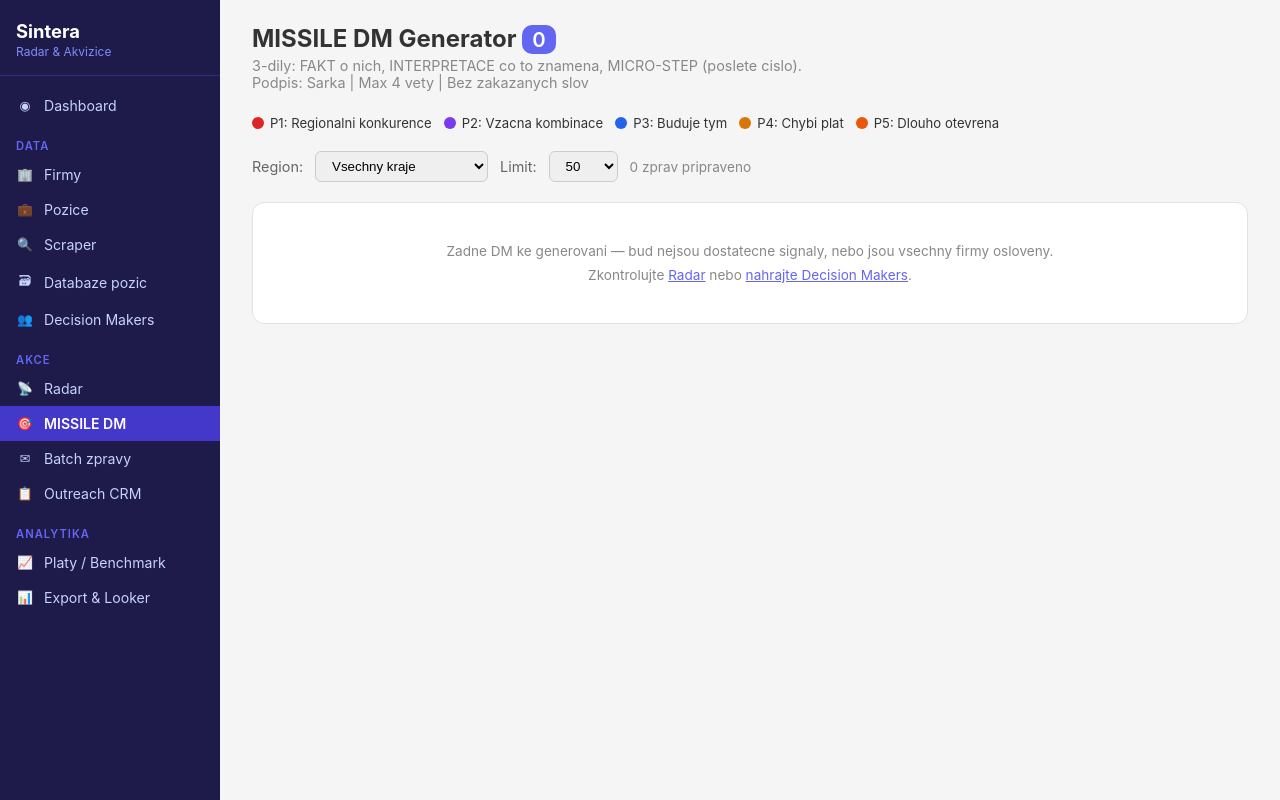
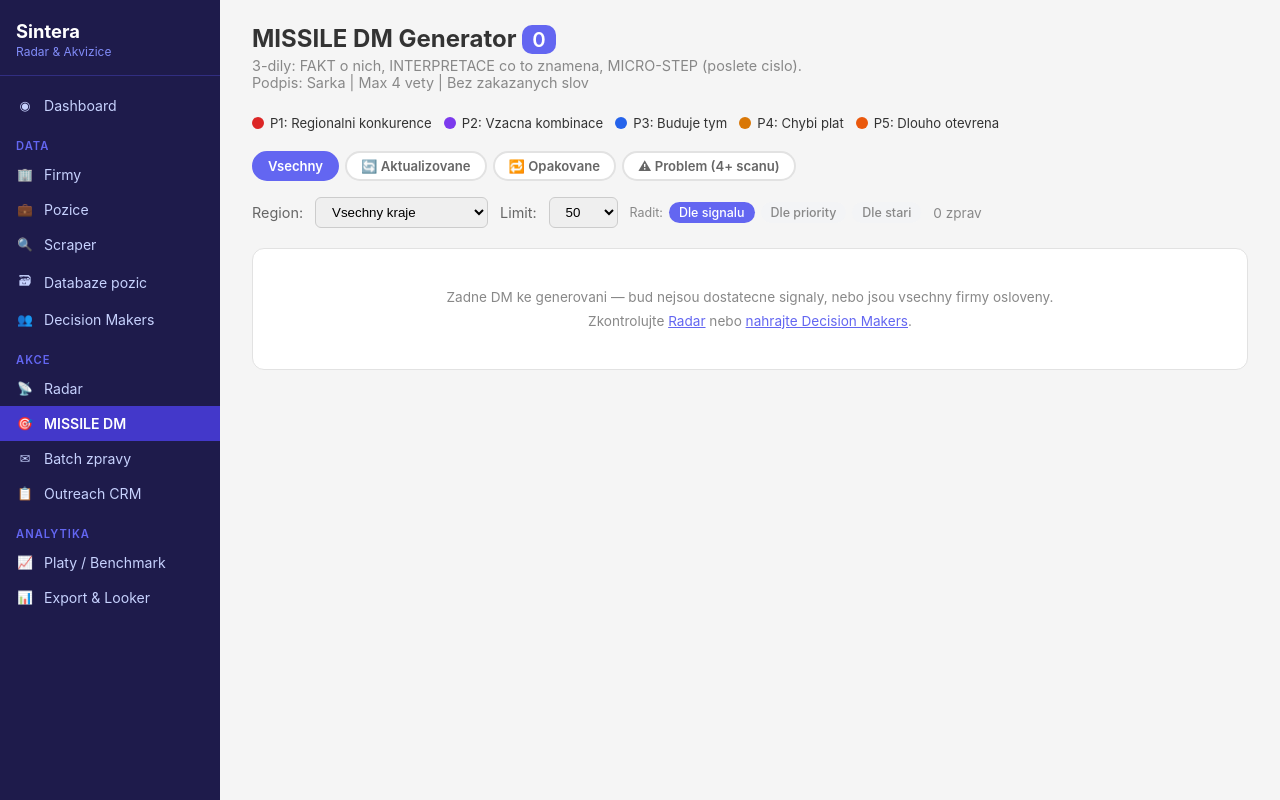
Before and after one commit to pavelkubiznak/sintera-radar, a Flask app: page /missile in a window 1280 px wide. Run offline with Flask 3, Linux system fonts and the light colour scheme; data that the repository does not hold is empty.

Commit message:
Add flag filter and smart sorting to MISSILE page
MISSILE now has filter pills (Aktualizované / Opakované / Problém)
to quickly narrow to companies showing the strongest pain signals.
Default sort surfaces flagged companies first (aktualizované > opakované
> problematické), with additional sort options by priority or days active.
All filters (region, flag, limit, sort) preserve each other's state.

Co-Authored-By: Claude Opus 4.6 <noreply@anthropic.com>

```diff
--- a/app.py
+++ b/app.py
@@ -524,9 +524,12 @@ def batch_page():
 def missile_page():
     kraj = request.args.get("kraj", "")
     limit = int(request.args.get("limit", 50))
-    dms = generate_missile_dms(kraj=kraj, limit=limit)
+    flag = request.args.get("flag", "")
+    sort = request.args.get("sort", "")
+    dms = generate_missile_dms(kraj=kraj, limit=limit, flag=flag, sort=sort)
     return render_template("missile.html",
-                           dms=dms, kraj=kraj, limit=limit, kraje=KRAJE)
+                           dms=dms, kraj=kraj, limit=limit, flag=flag,
+                           sort=sort, kraje=KRAJE)
 
 
 # ── Salary Benchmark ───────────────────────────────────────────────────────
--- a/database.py
+++ b/database.py
@@ -2421,7 +2421,8 @@ _PRIORITY_COLORS = {
 
 # ── Main MISSILE generator ───────────────────────────────────────
 
-def generate_missile_dms(kraj: str = "", limit: int = 50) -> list:
+def generate_missile_dms(kraj: str = "", limit: int = 50,
+                         flag: str = "", sort: str = "") -> list:
     """MISSILE v4 cold DM generator.
 
     FACT → INTERPRETATION → MICRO-STEP.
@@ -2429,6 +2430,10 @@ def generate_missile_dms(kraj: str = "", limit: int = 50) -> list:
     3 (hiring wave) → 4 (missing salary) → 5 (long-running).
     If no priority fires → INSUFFICIENT_DATA → skip.
     Naturalized role names, Czech declension, banned-word validation.
+
+    flag: '' (all), 'aktualizovano', 'opakovane', 'problematicke'
+          Filters to only companies with that flag.
+    sort: '' (smart default), 'flags' (flagged first), 'priority', 'dni'
     """
     result = radar_matches(skip_fuzzy=True)
     matches = result.get("matches", [])
@@ -2542,9 +2547,32 @@ def generate_missile_dms(kraj: str = "", limit: int = 50) -> list:
             "max_dni": max_dni,
         })
 
-    dms.sort(key=lambda d: (d["priority"], d["signal_score"]), reverse=False)
-    # Priority 1 is strongest → sort ascending so P1 comes first
-    dms.sort(key=lambda d: (d["priority"], -d["signal_score"]))
+    # ── Flag filter ──
+    if flag:
+        dms = [d for d in dms if any(f["typ"] == flag for f in d["flags"])]
+
+    # ── Sorting ──
+    def _flag_weight(d):
+        """Higher = more actionable. aktualizovano=30, opakovane=20, problematicke=10."""
+        w = 0
+        for f in d["flags"]:
+            if f["typ"] == "aktualizovano":
+                w += 30
+            elif f["typ"] == "opakovane":
+                w += 20
+            elif f["typ"] == "problematicke":
+                w += 10
+        return w
+
+    if sort == "dni":
+        dms.sort(key=lambda d: (-d["max_dni"], d["priority"]))
+    elif sort == "priority":
+        dms.sort(key=lambda d: (d["priority"], -d["signal_score"]))
+    else:
+        # Smart default: flagged companies first (aktualizovano > opakovane > problematicke),
+        # then by priority within each tier
+        dms.sort(key=lambda d: (-_flag_weight(d), d["priority"], -d["signal_score"]))
+
     return dms[:limit]
 
 
--- a/templates/missile.html
+++ b/templates/missile.html
@@ -47,6 +47,23 @@
     .flag-badge { display: inline-block; padding: 2px 8px; border-radius: 10px;
                   font-size: 0.75em; font-weight: 600; margin-right: 4px; }
     .dm-flags { display: flex; gap: 4px; flex-wrap: wrap; margin-top: 6px; }
+
+    .filter-pills { display: flex; gap: 6px; flex-wrap: wrap; margin-bottom: 16px; }
+    .filter-pill { padding: 5px 14px; border-radius: 20px; font-size: 0.82em;
+                   font-weight: 600; text-decoration: none; border: 2px solid #e2e2e2;
+                   color: #666; background: #fff; transition: all 0.15s; }
+    .filter-pill:hover { border-color: #aaa; color: #333; }
+    .filter-pill.active { color: #fff; border-color: transparent; }
+    .filter-pill.active-all { background: #6366f1; border-color: #6366f1; color: #fff; }
+    .filter-pill.active-red { background: #dc2626; border-color: #dc2626; color: #fff; }
+    .filter-pill.active-purple { background: #7c3aed; border-color: #7c3aed; color: #fff; }
+    .filter-pill.active-orange { background: #ea580c; border-color: #ea580c; color: #fff; }
+
+    .sort-pills { display: flex; gap: 6px; flex-wrap: wrap; align-items: center; }
+    .sort-pill { padding: 3px 10px; border-radius: 14px; font-size: 0.78em;
+                 font-weight: 500; text-decoration: none; color: #888; background: #f3f4f6; }
+    .sort-pill:hover { color: #333; background: #e5e7eb; }
+    .sort-pill.active { color: #fff; background: #6366f1; }
 </style>
 {% endblock %}
 
@@ -78,10 +95,30 @@
     </div>
 </div>
 
+<!-- Flag filter pills -->
+<div class="filter-pills">
+    <a href="/missile?kraj={{ kraj }}&limit={{ limit }}&sort={{ sort }}"
+       class="filter-pill {% if not flag %}active active-all{% endif %}">
+        Vsechny
+    </a>
+    <a href="/missile?kraj={{ kraj }}&limit={{ limit }}&flag=aktualizovano&sort={{ sort }}"
+       class="filter-pill {% if flag == 'aktualizovano' %}active active-red{% endif %}">
+        &#128260; Aktualizovane
+    </a>
+    <a href="/missile?kraj={{ kraj }}&limit={{ limit }}&flag=opakovane&sort={{ sort }}"
+       class="filter-pill {% if flag == 'opakovane' %}active active-purple{% endif %}">
+        &#128257; Opakovane
+    </a>
+    <a href="/missile?kraj={{ kraj }}&limit={{ limit }}&flag=problematicke&sort={{ sort }}"
+       class="filter-pill {% if flag == 'problematicke' %}active active-orange{% endif %}">
+        &#9888; Problem (4+ scanu)
+    </a>
+</div>
+
 <!-- Filters -->
 <div class="controls">
     <label>Region:</label>
-    <select onchange="location.href='/missile?kraj='+encodeURIComponent(this.value)+'&limit={{ limit }}'">
+    <select onchange="location.href='/missile?kraj='+encodeURIComponent(this.value)+'&limit={{ limit }}&flag={{ flag }}&sort={{ sort }}'">
         <option value="">Vsechny kraje</option>
         {% for kod, (nazev, slug) in kraje.items() %}
         <option value="{{ nazev }}" {% if kraj == nazev %}selected{% endif %}>{{ nazev }}</option>
@@ -89,14 +126,24 @@
     </select>
 
     <label>Limit:</label>
-    <select onchange="location.href='/missile?kraj='+encodeURIComponent('{{ kraj }}')+'&limit='+this.value">
+    <select onchange="location.href='/missile?kraj='+encodeURIComponent('{{ kraj }}')+'&limit='+this.value+'&flag={{ flag }}&sort={{ sort }}'">
         {% for n in [10, 25, 50, 100] %}
         <option value="{{ n }}" {% if limit == n %}selected{% endif %}>{{ n }}</option>
         {% endfor %}
     </select>
 
+    <div class="sort-pills">
+        <span style="font-size:0.78em; color:#888;">Radit:</span>
+        <a href="/missile?kraj={{ kraj }}&limit={{ limit }}&flag={{ flag }}"
+           class="sort-pill {% if not sort %}active{% endif %}">Dle signalu</a>
+        <a href="/missile?kraj={{ kraj }}&limit={{ limit }}&flag={{ flag }}&sort=priority"
+           class="sort-pill {% if sort == 'priority' %}active{% endif %}">Dle priority</a>
+        <a href="/missile?kraj={{ kraj }}&limit={{ limit }}&flag={{ flag }}&sort=dni"
+           class="sort-pill {% if sort == 'dni' %}active{% endif %}">Dle stari</a>
+    </div>
+
     <span class="text-muted">
-        {{ dms|length }} zprav pripraveno
+        {{ dms|length }} zprav{% if flag %} (filtr: {{ flag }}){% endif %}
     </span>
 </div>
 
```
